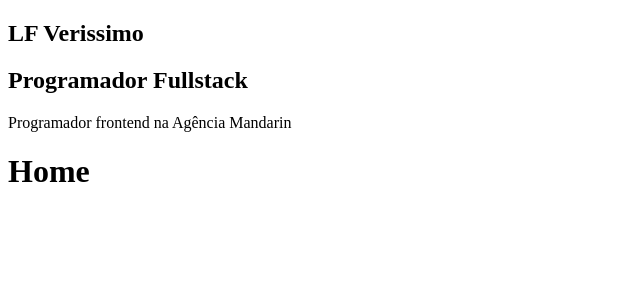
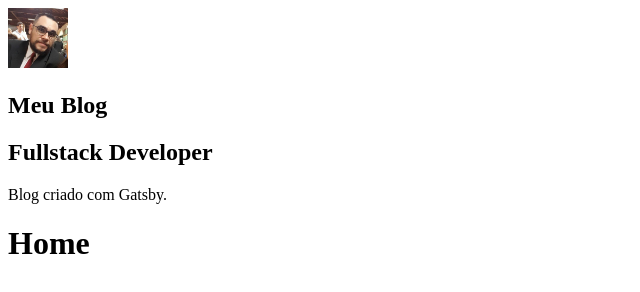
Before and after one commit to luizfverissimo/gatsby-blog-course, a Gatsby site in the folder blog/: page / in a window 1280 px wide. Shown: the whole page, without its empty margins (0-640 px from the left). Built offline with nearby package versions, Linux system fonts and the light colour scheme; Gatsby itself is replaced by a stand-in of ours.

Commit message:
gatsby images

```diff
--- a/blog/gatsby-config.js
+++ b/blog/gatsby-config.js
@@ -2,6 +2,7 @@ module.exports = {
   siteMetadata: {
     title: `Meu Blog`,
     description: `Blog criado com Gatsby.`,
+    position: "Fullstack Developer",
     author: `@myblog`,
   },
   plugins: [
--- a/blog/package.json
+++ b/blog/package.json
@@ -19,6 +19,7 @@
     "react-helmet": "^6.1.0"
   },
   "devDependencies": {
+    "cross-env": "^7.0.2",
     "prettier": "2.1.2"
   },
   "keywords": [
@@ -27,7 +28,8 @@
   "license": "0BSD",
   "scripts": {
     "build": "gatsby build",
-    "develop": "gatsby develop",
+    "dev": "gatsby develop",
+    "dev:playground": "cross-env GATSBY_GRAPHQL_IDE=playground gatsby develop",
     "format": "prettier --write \"**/*.{js,jsx,ts,tsx,json,md}\"",
     "start": "npm run develop",
     "serve": "gatsby serve",
--- /dev/null
+++ b/blog/src/components/Avatar/index.js
@@ -0,0 +1,22 @@
+import React from "react"
+import { useStaticQuery, graphql } from "gatsby"
+import Img from "gatsby-image"
+
+function Avatar() {
+  const { avatarImage } = useStaticQuery(
+    graphql`
+      query {
+        avatarImage: file(relativePath: { eq: "avatar.jpg" }) {
+          childImageSharp {
+            fixed(width: 60, height: 60) {
+              ...GatsbyImageSharpFixed_tracedSVG
+            }
+          }
+        }
+      }
+    `
+  )
+  return <Img fixed={avatarImage.childImageSharp.fixed} />
+}
+
+export default Avatar
--- a/blog/src/components/Profile/index.js
+++ b/blog/src/components/Profile/index.js
@@ -1,13 +1,62 @@
 import React from "react"
+import { useStaticQuery, graphql } from "gatsby"
 
-function Profile() {
+import Avatar from '../Avatar'
+
+const Profile = () => {
+  const {
+    site: {
+      siteMetadata: { title, position, description },
+    },
+  } = useStaticQuery(graphql`
+    query MyQuery {
+      site {
+        siteMetadata {
+          position
+          title
+          description
+        }
+      }
+    }
+  `)
+
   return (
     <div className="Profile-wrapper">
-      <h1>LF Verissimo</h1>
-      <h2>Programador Fullstack</h2>
-      <p>Programador frontend na Agência Mandarin</p>
+      <Avatar />
+      <h1>{title}</h1>
+      <h2>{position}</h2>
+      <p>{description}</p>
     </div>
   )
 }
 
+// function Profile() {
+//   return (
+//     <StaticQuery
+//       query={graphql`
+//         query MyQuery {
+//           site {
+//             siteMetadata {
+//               position
+//               title
+//               description
+//             }
+//           }
+//         }
+//       `}
+//       render={({
+//         site: {
+//           siteMetadata: { title, position, description },
+//         },
+//       }) => (
+//         <div className="Profile-wrapper">
+//           <h1>{title}</h1>
+//           <h2>{position}</h2>
+//           <p>{description}</p>
+//         </div>
+//       )}
+//     />
+//   )
+// }
+
 export default Profile
```
Also changed, not shown: blog/src/images/avatar.jpg (added), 1 other file.
